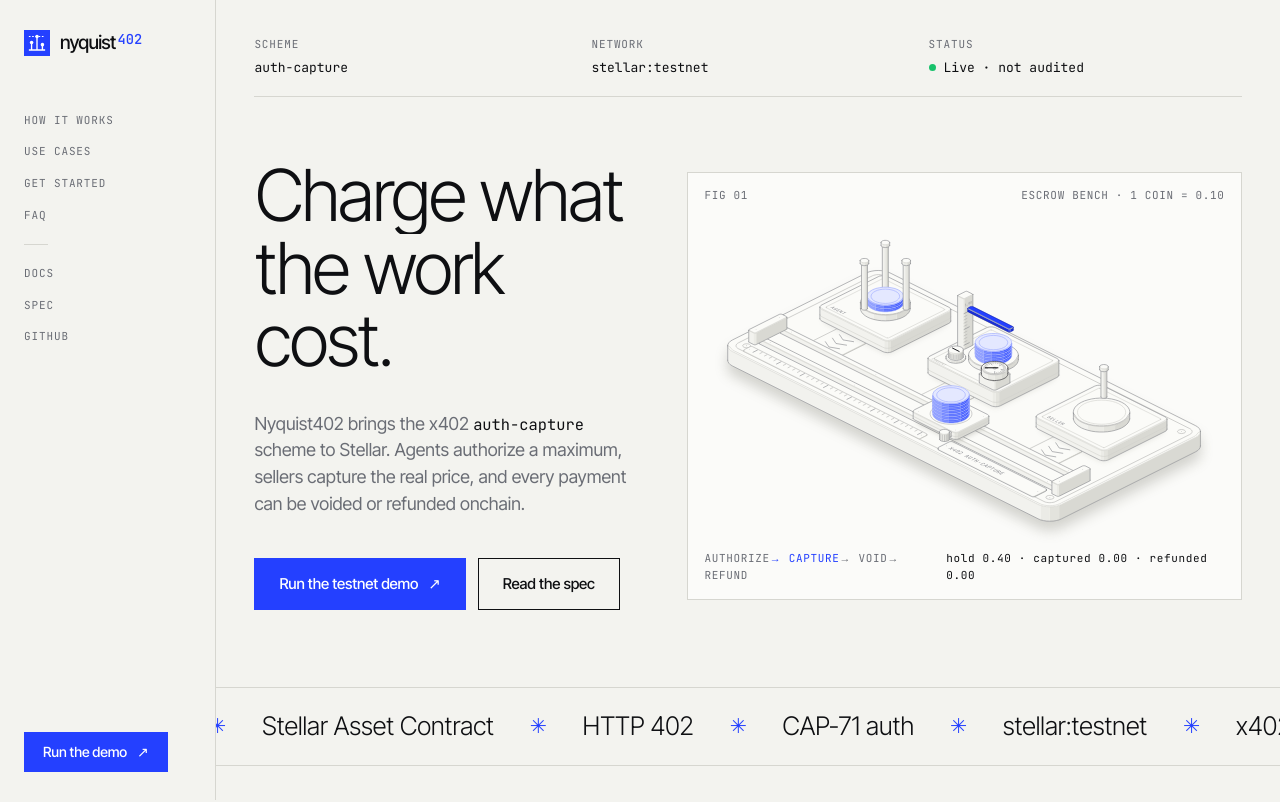
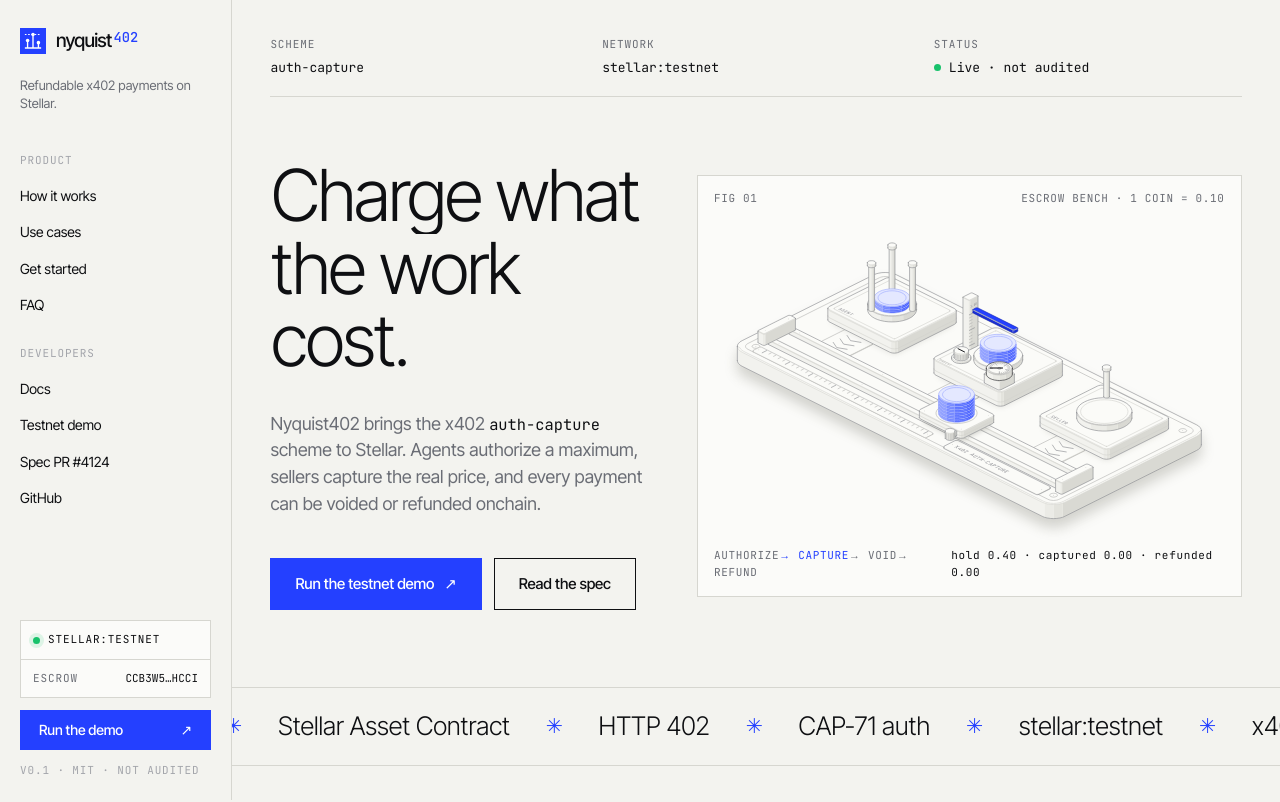
Before and after one commit to enliven17/nyquist402, a Next.js app in the folder web/: page / in a window 1280 px wide. Shown: the top 802 px of the page. Built offline with nearby package versions, Linux system fonts and the light colour scheme.

Commit message:
feat(web): grouped sidebar with active section and testnet status

```diff
--- a/web/app/landing.css
+++ b/web/app/landing.css
@@ -17,7 +17,7 @@
 .lead { font-size: clamp(1.05rem, 1.4vw, 1.25rem); line-height: 1.5; color: var(--muted); max-width: 34rem; margin-top: 32px; }
 .lead code { color: var(--ink); }
 
-.eyebrow, .t-cap, .meta-row dt, .topbar-links a {
+.eyebrow, .t-cap, .meta-row dt, .side-head, .side-meta, .side-status {
   font-family: var(--font-mono), monospace;
   font-size: 11px;
   letter-spacing: 0.08em;
@@ -48,22 +48,38 @@
 .pill-paper:hover { background: var(--ink); border-color: var(--ink); color: var(--paper); }
 .cta-row { display: flex; flex-wrap: wrap; gap: 12px; margin-top: 40px; }
 
-/* Top bar */
+/* Top bar (mobile) and left sidebar (wide screens) */
 .topbar { position: sticky; top: 0; z-index: 50; background: color-mix(in srgb, var(--paper) 86%, transparent); backdrop-filter: blur(10px); border-bottom: 1px solid var(--line); }
-.topbar-inner { display: flex; align-items: center; gap: 32px; height: 64px; }
-.topbar-links { display: flex; gap: 28px; margin-left: auto; }
-.topbar-links a { color: var(--muted); transition: color 0.2s; }
-.topbar-links a:hover { color: var(--ink); }
+.topbar-inner { display: flex; align-items: center; justify-content: space-between; gap: 24px; height: 64px; }
+.side-tag, .side-nav, .side-status, .side-meta { display: none; }
+.side-foot { display: flex; }
 
-/* Left sidebar on wide screens; a top bar below 1100px */
-.topbar-sep { display: none; }
 @media (min-width: 1100px) {
-  .topbar { position: fixed; inset: 0 auto 0 0; width: 216px; border-bottom: 0; border-right: 1px solid var(--line); background: var(--paper); backdrop-filter: none; }
-  .topbar-inner { flex-direction: column; align-items: flex-start; gap: 48px; height: 100%; max-width: none; padding: 28px 24px; }
-  .topbar-links { flex-direction: column; gap: 14px; margin-left: 0; }
-  .topbar-sep { display: block; width: 24px; height: 1px; background: var(--line); margin: 6px 0; }
-  .topbar .pill { margin-top: auto; }
-  .landing main, .landing .foot { margin-left: 216px; }
+  .topbar { position: fixed; inset: 0 auto 0 0; width: 232px; border-bottom: 0; border-right: 1px solid var(--line); background: var(--paper); backdrop-filter: none; }
+  .topbar-inner { flex-direction: column; align-items: stretch; justify-content: flex-start; gap: 0; height: 100%; max-width: none; padding: 26px 20px 20px; overflow-y: auto; }
+  .side-tag { display: block; margin: 14px 0 0; font-size: 13px; line-height: 1.4; color: var(--muted); max-width: 15em; }
+  .side-nav { display: flex; flex-direction: column; margin-top: 40px; }
+  .side-head { color: #a3a5ab; margin: 22px 0 8px; }
+  .side-head:first-child { margin-top: 0; }
+  .side-nav a { position: relative; display: flex; justify-content: space-between; align-items: center; padding: 7px 10px 7px 12px; margin: 0 -10px 0 -12px; color: var(--ink); font-size: 14px; letter-spacing: -0.01em; transition: background 0.2s, color 0.2s; }
+  .side-nav a::before { content: ""; position: absolute; left: 0; top: 8px; bottom: 8px; width: 2px; background: var(--accent); transform: scaleY(0); transition: transform 0.35s cubic-bezier(.2,.8,.2,1); }
+  .side-nav a span { transition: transform 0.3s cubic-bezier(.2,.8,.2,1); }
+  .side-nav a i { font-style: normal; font-size: 12px; color: var(--muted); opacity: 0; transform: translateX(-4px); transition: opacity 0.2s, transform 0.3s; }
+  .side-nav a:hover { background: var(--surface); }
+  .side-nav a:hover span { transform: translateX(3px); }
+  .side-nav a:hover i { opacity: 1; transform: none; }
+  .side-nav a.on { color: var(--accent); }
+  .side-nav a.on::before { transform: scaleY(1); }
+  .side-foot { flex-direction: column; gap: 12px; margin-top: auto; padding-top: 32px; }
+  .side-status { display: block; border: 1px solid var(--line); background: var(--surface); }
+  .side-status p { display: flex; align-items: center; gap: 8px; margin: 0; padding: 10px 12px; color: var(--ink); border-bottom: 1px solid var(--line); }
+  .side-status button { all: unset; box-sizing: border-box; width: 100%; display: flex; justify-content: space-between; gap: 8px; padding: 10px 12px; cursor: pointer; color: var(--muted); transition: background 0.2s; }
+  .side-status button:hover { background: var(--paper); }
+  .side-status button:focus-visible { outline: 2px solid var(--accent); outline-offset: -2px; }
+  .side-status code { color: var(--ink); font-size: 11px; text-transform: none; letter-spacing: 0; }
+  .side-cta { justify-content: space-between; }
+  .side-meta { display: block; margin: 0; color: #a3a5ab; }
+  .landing main, .landing .foot { margin-left: 232px; }
 }
 
 /* Hero */
@@ -219,7 +235,6 @@
   .foot-cols { grid-template-columns: 1fr 1fr; }
 }
 @media (max-width: 720px) {
-  .topbar-links { display: none; }
   .topbar-inner { justify-content: space-between; }
   .meta-row { grid-template-columns: 1fr 1fr; }
   .meta-row dl:last-child { grid-column: span 2; }
--- a/web/app/page.tsx
+++ b/web/app/page.tsx
@@ -3,6 +3,7 @@ import { Logo, Mark } from "@/components/Logo";
 import HeroFigure from "@/components/landing/HeroFigure";
 import Lifecycle from "@/components/landing/Lifecycle";
 import Motion from "@/components/landing/Motion";
+import Sidebar from "@/components/landing/Sidebar";
 
 const REPO_URL = "https://github.com/enliven17/nyquist402";
 const SPEC_PR = "https://github.com/x402-foundation/x402/pull/4124";
@@ -58,22 +59,7 @@ export default function Home() {
     <div className="landing">
       <Motion />
 
-      <header className="topbar">
-        <div className="wrap topbar-inner">
-          <a href="/" className="topbar-logo"><Logo size={26} /></a>
-          <nav className="topbar-links">
-            <a href="#s3">How it works</a>
-            <a href="#s4">Use cases</a>
-            <a href="#s6">Get started</a>
-            <a href="#s7">FAQ</a>
-            <span className="topbar-sep" />
-            <a href="/docs">Docs</a>
-            <a href={SPEC_PR}>Spec</a>
-            <a href={REPO_URL}>GitHub</a>
-          </nav>
-          <a href="/demo" className="pill pill-accent">Run the demo <span aria-hidden>↗</span></a>
-        </div>
-      </header>
+      <Sidebar />
 
 
       <main>
--- /dev/null
+++ b/web/components/landing/Sidebar.tsx
@@ -0,0 +1,91 @@
+"use client";
+
+import { useEffect, useRef, useState } from "react";
+import { Logo } from "@/components/Logo";
+
+const ESCROW = "CCB3W5542IQIVWT3ZDTSQIN2LPRMVYLZ2KKQOJT2CTIIDDTYIQVHHCCI";
+
+type Item = { label: string; href: string; external?: boolean };
+const product: Item[] = [
+  { label: "How it works", href: "#s3" },
+  { label: "Use cases", href: "#s4" },
+  { label: "Get started", href: "#s6" },
+  { label: "FAQ", href: "#s7" },
+];
+const developers: Item[] = [
+  { label: "Docs", href: "/docs" },
+  { label: "Testnet demo", href: "/demo" },
+  { label: "Spec PR #4124", href: "https://github.com/x402-foundation/x402/pull/4124", external: true },
+  { label: "GitHub", href: "https://github.com/enliven17/nyquist402", external: true },
+];
+
+export default function Sidebar() {
+  const [active, setActive] = useState<string>();
+  const [copied, setCopied] = useState(false);
+  const timer = useRef<ReturnType<typeof setTimeout>>(undefined);
+
+  // The link for the section under the middle of the viewport is marked active.
+  useEffect(() => {
+    const ids = product.map((p) => p.href.slice(1));
+    const targets = ids.map((id) => document.getElementById(id)).filter((el): el is HTMLElement => !!el);
+    const io = new IntersectionObserver(
+      (entries) => entries.forEach((e) => e.isIntersecting && setActive(e.target.id)),
+      { rootMargin: "-50% 0px -50% 0px" },
+    );
+    targets.forEach((t) => io.observe(t));
+    const top = () => window.scrollY < window.innerHeight * 0.6 && setActive(undefined);
+    window.addEventListener("scroll", top, { passive: true });
+    return () => { io.disconnect(); window.removeEventListener("scroll", top); };
+  }, []);
+
+  const copy = async () => {
+    try {
+      await navigator.clipboard.writeText(ESCROW);
+      setCopied(true);
+      clearTimeout(timer.current);
+      timer.current = setTimeout(() => setCopied(false), 1600);
+    } catch {
+      setCopied(false);
+    }
+  };
+
+  const link = (item: Item) => (
+    <a
+      key={item.label}
+      href={item.href}
+      className={active && item.href === `#${active}` ? "on" : undefined}
+      {...(item.external ? { target: "_blank", rel: "noreferrer" } : {})}
+    >
+      <span>{item.label}</span>
+      <i aria-hidden>{item.external ? "↗" : "→"}</i>
+    </a>
+  );
+
+  return (
+    <header className="topbar">
+      <div className="wrap topbar-inner">
+        <a href="/" className="topbar-logo"><Logo size={26} /></a>
+        <p className="side-tag">Refundable x402 payments on Stellar.</p>
+
+        <nav className="side-nav" aria-label="Site">
+          <p className="side-head">Product</p>
+          {product.map(link)}
+          <p className="side-head">Developers</p>
+          {developers.map(link)}
+        </nav>
+
+        <div className="side-foot">
+          <div className="side-status">
+            <p><span className="live" />stellar:testnet</p>
+            <button type="button" onClick={copy} title="Copy escrow address">
+              <span>Escrow</span>
+              <code>{copied ? "copied" : `${ESCROW.slice(0, 6)}…${ESCROW.slice(-4)}`}</code>
+            </button>
+          </div>
+          <a href="/demo" className="pill pill-accent side-cta">Run the demo <span aria-hidden>↗</span></a>
+          <p className="side-meta">v0.1 · MIT · not audited</p>
+        </div>
+      </div>
+    </header>
+  );
+}
```
